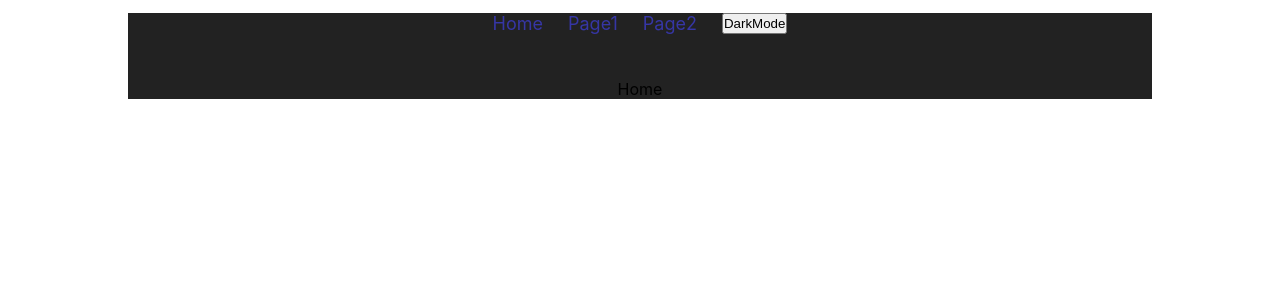
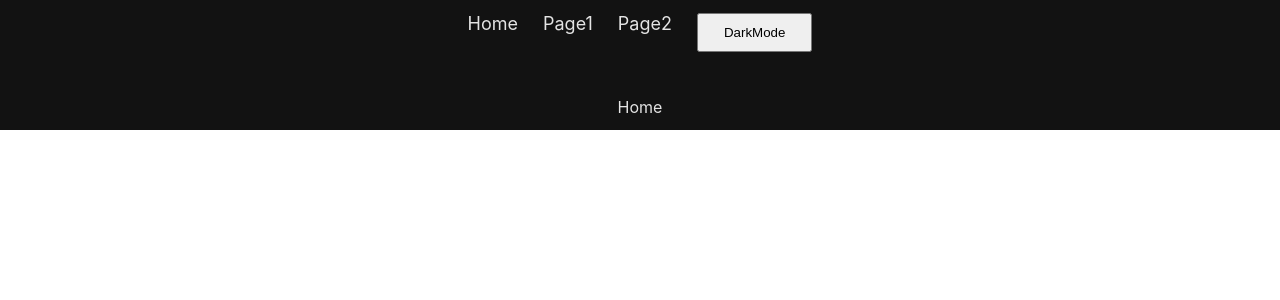
Before and after one commit to Toine-prog/TrainingContextAPIReact, a React (Create React App) app in the folder app/: page / in a window 1280 px wide. Shown: the top 300 px of the page. Built offline with nearby package versions, Linux system fonts and the light colour scheme.

Commit message:
changement couleurs pour dark et light mode + mdoif style

```diff
--- a/app/src/App.css
+++ b/app/src/App.css
@@ -5,13 +5,17 @@
 }
 
 .App {
-  margin: 1% 10%;
+  padding: 1% 10%;
 }
 
- a {
-  text-decoration: none;
-  color: rgb(54, 54, 165);
- }
+a {
+text-decoration: none;
+}
+
+button {
+  cursor: pointer;
+  padding: 10px 25px;
+}
 
 .menu {
   display: flex;
--- a/app/src/App.js
+++ b/app/src/App.js
@@ -18,9 +18,9 @@ function App() {
 
   return (
     <ThemeContext.Provider value={[theme, changeMode]}>
-    <div className="App" style={{background: theme.background}}>
+    <div className="App" style={{background: theme.background, color: theme.foreground}}>
       <Router>
-        <NavMenu changeMode= {changeMode}/>
+        <NavMenu changeMode={changeMode} theme={theme}/>
         <Routes>
           <Route path='/' element={<Home />} />
           <Route path='/page1' element={<Page1 />} />
--- a/app/src/components/NavMenu.js
+++ b/app/src/components/NavMenu.js
@@ -8,10 +8,10 @@ const NavMenu = (props) => {
   const theme = useContext(ThemeContext);
 
   return (
-    <div className="menu">
-        <Link to='/'>Home</Link>
-        <Link to='/page1'>Page1</Link>
-        <Link to='/page2'>Page2</Link>
+    <div className="menu" >
+        <Link to='/'style={{color: props.theme.foreground}}>Home</Link>
+        <Link to='/page1' style={{color: props.theme.foreground}}>Page1</Link>
+        <Link to='/page2' style={{color: props.theme.foreground}}>Page2</Link>
         <button onClick={props.changeMode}>DarkMode</button>
     </div>
   )
--- a/app/src/useDarkMode.js
+++ b/app/src/useDarkMode.js
@@ -2,12 +2,12 @@ import { useState } from 'react';
 
 const themes = {
   light: {
-    foreground: "#000000",
-    background: "#eeeeee"
+    foreground: "#161616",
+    background: "#fcfcfc"
   },
   dark: {
-    foreground: "#ffffff",
-    background: "#222222"
+    foreground: "#E4E4E4",
+    background: "#121212"
   }
 };
 
```
